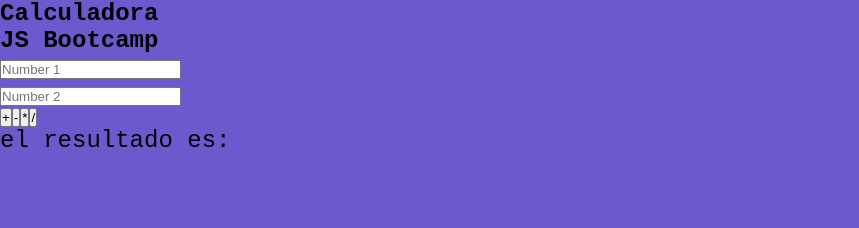
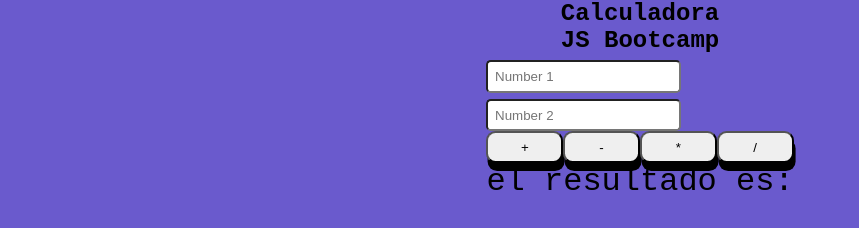
Before and after one commit to Leeoness/Junio20, a website: page Ses02/js-vanilla-calc/src/index.html in a window 1280 px wide. Shown: the whole page, without its empty margins (0-859 px from the left). Drawn offline with Linux system fonts and the light colour scheme.

Commit message:
eliminado de <p<

```diff
--- a/Ses02/js-vanilla-calc/src/css/style.css
+++ b/Ses02/js-vanilla-calc/src/css/style.css
@@ -15,12 +15,24 @@ body{
 .container{
   display: flex;
   flex-direction: column;
+  align-items: center;
+}
+main{
+  font-size: 2rem;
+}
+/*document.querySelectorAll('main section:nth-child(-n+2) input') esta seleccion es por rango*/
+main section:nth-child(1) input, section:nth-child(2) input{
+  border-radius: .3rem;
+  padding: .5em;
+}
+main section:nth-child(3){
+  display: flex;
+  justify-content: space-between;
 }
 
-main{
-  font-size: 1.5rem;
+main section:nth-child(3) button{
+  width: 25%;
+  height: 2rem;
+  border-radius: .6rem;
+  box-shadow: .1rem .5rem;
 }
-
-main section:nth-child(3){
-  display: flex;
-}
--- a/Ses02/js-vanilla-calc/src/index.html
+++ b/Ses02/js-vanilla-calc/src/index.html
@@ -13,11 +13,9 @@
     <h2>JS Bootcamp</h2>
     <main>
       <section>
-        <p></p>
         <input type="text" name="primer-numero" id="primer-numero" placeholder="Number 1">
       </section>
       <section>
-        <p></p>
         <input type="text" name="segundo-numero" id="segundo-numero" placeholder="Number 2">
       </section>
       <section>
```
